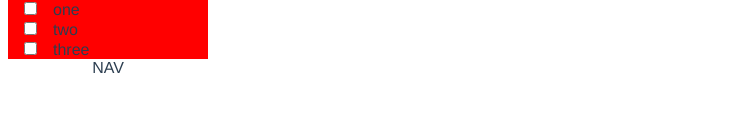
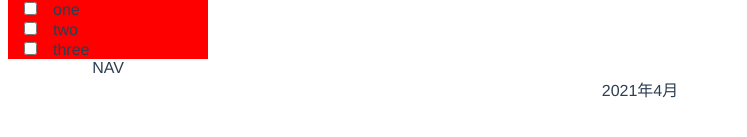
Before and after one commit to 2Lavine/vue_Calendar, a Vue app: page / in a window 1280 px wide. Shown: the part 283-420 px from the top of the page, without its empty margins (0-747 px from the left). Built offline with nearby package versions, Linux system fonts and the light colour scheme.

Commit message:
update calendarData(week days ...)

```diff
--- a/src/components/MiniCalendar.vue
+++ b/src/components/MiniCalendar.vue
@@ -1,13 +1,24 @@
 <template lang="">
     <div>
-
+        {{calendarData.year}}年{{calendarData.month+1}}月
     </div>
 </template>
 <script>
 import calendarData from "@/data/calendarData";
 console.log(calendarData);
+let { year, month } = calendarData;
 export default {
   name: "MiniCalendar",
+  data() {
+    return {
+      calendarData: {
+        year,
+        month,
+      },
+    };
+  },
+  created () {
+  }
 };
 </script>
 <style>
--- a/src/data/calendarData.js
+++ b/src/data/calendarData.js
@@ -1,4 +1,37 @@
-const calendatData =Object.create(null);
-const DAYS = [0,31,28,31,30,31,30,31,31,30,31,30,31];
-calendatData.DAYS = DAYS;
-export default calendatData;
+const MONTHDAYS = [31, 28, 31, 30, 31, 30, 31, 31, 30, 31, 30, 31];
+const SUMMONTHDAYS = MONTHDAYS.reduce(
+  (res, cur, index) => {
+    console.log(res, cur, index, res[index]);
+    res.push(cur + res[index]);
+    return res;
+  },
+  [0]
+)
+const date = new Date();
+let MONTH = ["周日", "周一", "周二", "周三", "周四", "周五", "周六"];
+let day = date.getDate();
+let month = date.getMonth();
+let year = date.getFullYear();
+let weekDay = date.getDay(); // start on Sunday (0=>Sunday)
+let FIRSTWEEKDAY = new Date(year, month, 0).getDay();
+let LASTTWEEKDAY = new Date(year, month, MONTHDAYS[month]).getDay();
+let preDaysStart =
+  month !== 0
+    ? MONTHDAYS[month - 1] - FIRSTWEEKDAY - 1
+    : MONTHDAYS[11] - FIRSTWEEKDAY - 1;
+let remainDaysCount = 6 - LASTTWEEKDAY;
+
+let calendarData = {
+  MONTH,
+  day,
+  month,
+  year,
+  weekDay,
+  FIRSTWEEKDAY,
+  LASTTWEEKDAY,
+  SUMMONTHDAYS,
+  preDaysStart,
+  remainDaysCount,
+  MONTHDAYS,
+};
+export default calendarData;
```
